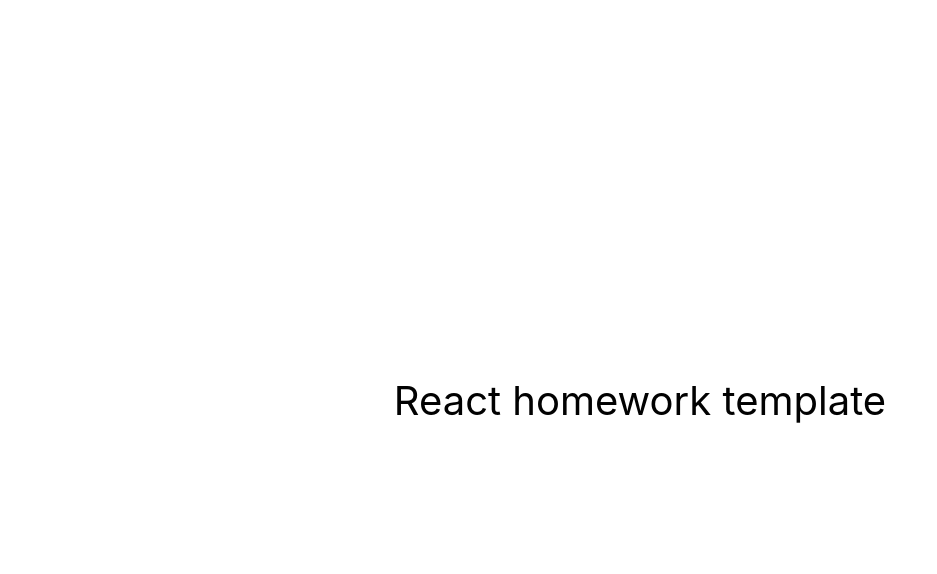
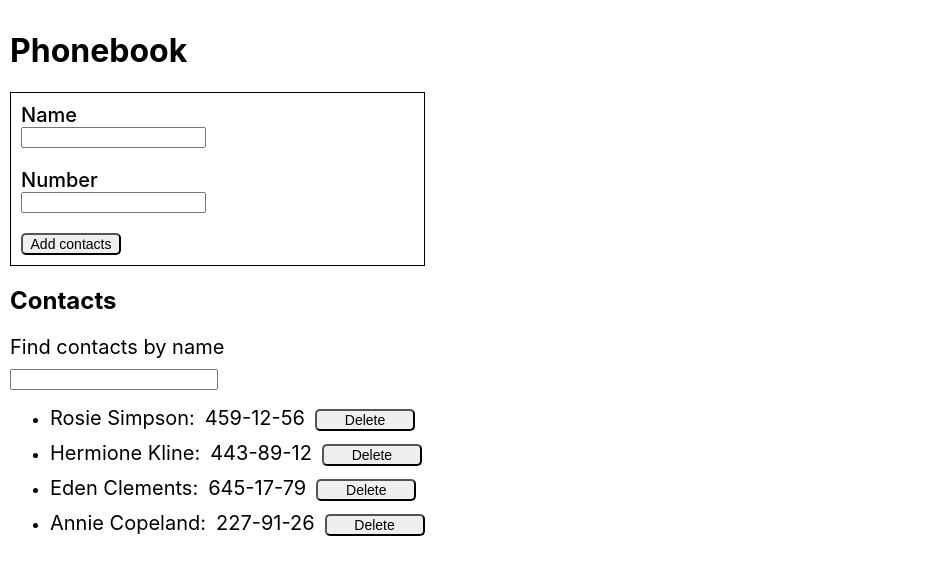
Before and after one commit to Viktoriia-Denysenko/goit-react-hw-02-phonebook, a React (Create React App) app: page / in a window 1280 px wide. Shown: the top 574 px of the page, without its empty margins (0-937 px from the left). Built offline with nearby package versions, Linux system fonts and the light colour scheme.

Commit message:
finished 2 task
finished 2 task

```diff
--- a/src/components/App.jsx
+++ b/src/components/App.jsx
@@ -1,16 +1,76 @@
-export const App = () => {
-  return (
-    <div
-      style={{
-        height: '100vh',
-        display: 'flex',
-        justifyContent: 'center',
-        alignItems: 'center',
-        fontSize: 40,
-        color: '#010101'
-      }}
-    >
-      React homework template
-    </div>
-  );
-};
+import { Component } from 'react';
+import { nanoid } from 'nanoid';
+import ContactForm from './ContactForm/ContactForm';
+import ContactList from './ContactList/ContactList';
+import Filter from './Fillter/Fillter';
+import s from './App.module.css'
+
+export class App extends Component {
+  state = {
+    contacts: [
+    {id: 'id-1', name: 'Rosie Simpson', number: '459-12-56'},
+    {id: 'id-2', name: 'Hermione Kline', number: '443-89-12'},
+    {id: 'id-3', name: 'Eden Clements', number: '645-17-79'},
+    {id: 'id-4', name: 'Annie Copeland', number: '227-91-26'},
+    ],
+    filter: '',
+  };
+
+  addContact = data => {
+    const contact = {
+      id: nanoid(),
+      name: data.name,
+      number: data.number,
+    };
+    this.getSameName(contact.name)
+      ? alert(`${contact.name} is already in contacts.`)
+      : this.setState(prevState => ({
+          contacts: [contact, ...prevState.contacts],
+        }));
+  };
+
+  getSameName = name => {
+    const { contacts } = this.state;
+    return contacts.find(contact => contact.name === name);
+  };
+
+  deleteContact = contactId => {
+    this.setState(prevState => ({
+      contacts: prevState.contacts.filter(contact => contact.id !== contactId),
+    }));
+  };
+
+  changeFilter = event => {
+    this.setState({
+      filter: event.currentTarget.value,
+    });
+  };
+
+  getVisibleContacts = () => {
+    const { contacts, filter } = this.state;
+    const normalizedFilter = filter.toLowerCase();
+
+    return contacts.filter(contact =>
+      contact.name.toLowerCase().includes(normalizedFilter)
+    );
+  };
+
+  render() {
+    const { filter } = this.state;
+
+    const visibleContacts = this.getVisibleContacts();
+
+    return (
+      <div className ={s.wrapper}>
+        <h1>Phonebook</h1>
+          <ContactForm onSubmit={this.addContact} />
+        <h2 className={s.contactsTitle}>Contacts</h2>
+        <Filter value={filter} onChange={this.changeFilter} />
+        <ContactList
+          contacts={visibleContacts}
+          onDeleteContact={this.deleteContact}
+          />
+      </div>
+    );
+  }
+}
--- /dev/null
+++ b/src/components/App.module.css
@@ -0,0 +1,7 @@
+.wrapper{
+    min-width: 400px;
+    display: inline-block;
+    padding: 10px;
+    height: '100vh';
+    margin: 0 auto;
+}
--- /dev/null
+++ b/src/components/ContactForm/ContactForm.js
@@ -0,0 +1,67 @@
+import { Component } from 'react';
+import s from './ContactForm.module.css';
+
+class ContactForm extends Component {
+  state = {
+    name: '',
+    number: '',
+  };
+
+  handleChange = event => {
+    const { name, value } = event.currentTarget;
+    this.setState({ [name]: value });
+  };
+
+  handleSubmit = event => {
+    event.preventDefault();
+
+    this.props.onSubmit(this.state);
+
+    this.reset();
+  };
+
+  reset = () => {
+    this.setState({ name: '', number: '' });
+  };
+
+  render() {
+    const { name, number } = this.state;
+    return (
+      <>
+        <form className={s.form} onSubmit={this.handleSubmit}>
+          <label className={s.label}>
+            Name
+            <input
+              className={s.input}
+              value={name}
+              onChange={this.handleChange}
+              type="text"
+              name="name"
+              pattern="^[a-zA-Zа-яА-Я]+(([' -][a-zA-Zа-яА-Я ])?[a-zA-Zа-яА-Я]*)*$"
+              title="Name may contain only letters, apostrophe, dash and spaces. For example Adrian, Jacob Mercer, Charles de Batz de Castelmore d'Artagnan"
+              required
+            />
+          </label>
+          <label className={s.label}>
+            Number
+            <input
+              className={s.input}
+              value={number}
+              onChange={this.handleChange}
+              type="tel"
+              name="number"
+              pattern="\+?\d{1,4}?[-.\s]?\(?\d{1,3}?\)?[-.\s]?\d{1,4}[-.\s]?\d{1,4}[-.\s]?\d{1,9}"
+              title="Phone number must be digits and can contain spaces, dashes, parentheses and can start with +"
+              required
+            />
+          </label>
+          <button className={s.button} type="submit">
+            Add contacts
+          </button>
+        </form>
+      </>
+    );
+  }
+}
+
+export default ContactForm;
--- /dev/null
+++ b/src/components/ContactForm/ContactForm.module.css
@@ -0,0 +1,32 @@
+.form{
+    display: flex;
+    flex-direction: column;
+    border: 1px solid #000000;
+    justify-content: center;
+    align-items: left;
+    padding: 10px;
+}
+
+.label{
+    font-size: 20px;
+    font-weight: 500;
+}
+
+.input{
+    display: flex;
+    flex-direction: column;
+    margin-bottom: 20px;
+    justify-content: center;
+}
+
+.button{
+    display: inline-block;
+    width: 100px;
+    font-size: 14px;
+    cursor: pointer;
+    border-radius: 5px;
+}
+
+.button:hover {
+    background-color: #0000ff;
+}
--- /dev/null
+++ b/src/components/ContactList/ContactList.js
@@ -0,0 +1,26 @@
+import React from 'react';
+import PropTypes from 'prop-types';
+import ContactListItem from '../ContactListItem/ContactListItem';
+import s from './ContactList.module.css';
+
+const ContactList = ({ contacts, onDeleteContact }) => {
+  return (
+    <ul className={s.contactsList}>
+      {contacts.map(({ id, name, number }) => (
+        <ContactListItem
+          key={id}
+          id={id}
+          name={name}
+          number={number}
+          onDeleteContact={onDeleteContact}
+        />
+      ))}
+    </ul>
+  );
+};
+
+ContactList.propTypes = {
+  id: PropTypes.string,
+};
+
+export default ContactList;
--- /dev/null
+++ b/src/components/ContactList/ContactList.module.css
@@ -0,0 +1,6 @@
+.contactsList{
+    display: flex;
+    justify-content: space-between;
+    flex-direction: column;
+    align-items: stretch;
+}
--- /dev/null
+++ b/src/components/ContactListItem/ContactListItem.js
@@ -0,0 +1,24 @@
+import React from 'react';
+import PropTypes from 'prop-types';
+import s from './ContactListItem.module.css';
+
+const ContactListItem = ({ id, name, number, onDeleteContact }) => {
+  return (
+    <li className={s.listItem}>
+      <span className={s.itemElement}>{name}:</span>
+      <span className={s.itemElement}>{number}</span>
+      <button className={s.button} onClick={() => onDeleteContact(id)}>
+        Delete
+      </button>
+    </li>
+  );
+};
+
+ContactListItem.propTypes = {
+  id: PropTypes.string.isRequired,
+  name: PropTypes.string.isRequired,
+  number: PropTypes.string.isRequired,
+  onDeleteContact: PropTypes.func.isRequired,
+};
+
+export default ContactListItem;
--- /dev/null
+++ b/src/components/ContactListItem/ContactListItem.module.css
@@ -0,0 +1,28 @@
+.listItem{
+    margin-bottom: 10px;
+}
+
+.listItem:last-child{
+    margin-bottom: 0;
+}
+
+.itemElement{
+    font-size: 20px;
+    margin-right: 10px;
+}
+
+.itemElement:last-child{
+    margin-right: 0;
+}
+
+.button {
+    display: inline-block;
+    width: 100px;
+    font-size: 14px;
+    cursor: pointer;
+    border-radius: 5px;
+}
+
+.button:hover{
+    background-color: #0000ff;
+}
--- /dev/null
+++ b/src/components/Fillter/Fillter.js
@@ -0,0 +1,18 @@
+import React from 'react';
+import s from './Filter.module.css';
+
+const Filter = ({ value, onChange }) => {
+  return (
+    <div className={s.filterBox}>
+      <label className={s.label}>Find contacts by name</label>
+      <input
+        className={s.input}
+        type="text"
+        value={value}
+        onChange={onChange}
+      />
+    </div>
+  );
+};
+
+export default Filter;
--- /dev/null
+++ b/src/components/Fillter/Filter.module.css
@@ -0,0 +1,14 @@
+.filterBox{
+    display: flex;
+    flex-direction: column;
+}
+
+.label{
+    font-size: 20px;
+    margin-bottom: 10px;
+}
+
+.input{
+    display: inline;
+    width: 200px;
+}
```
